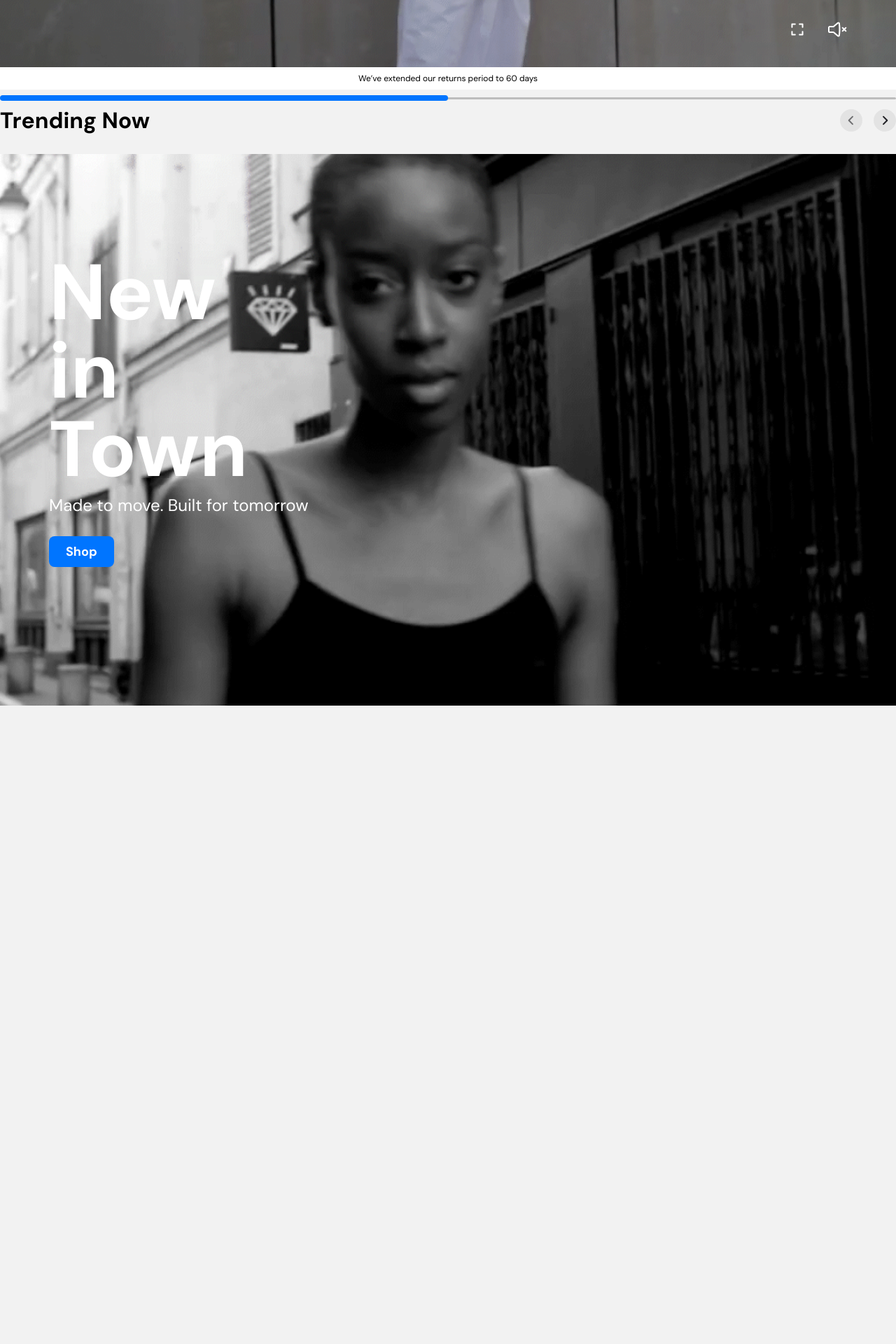
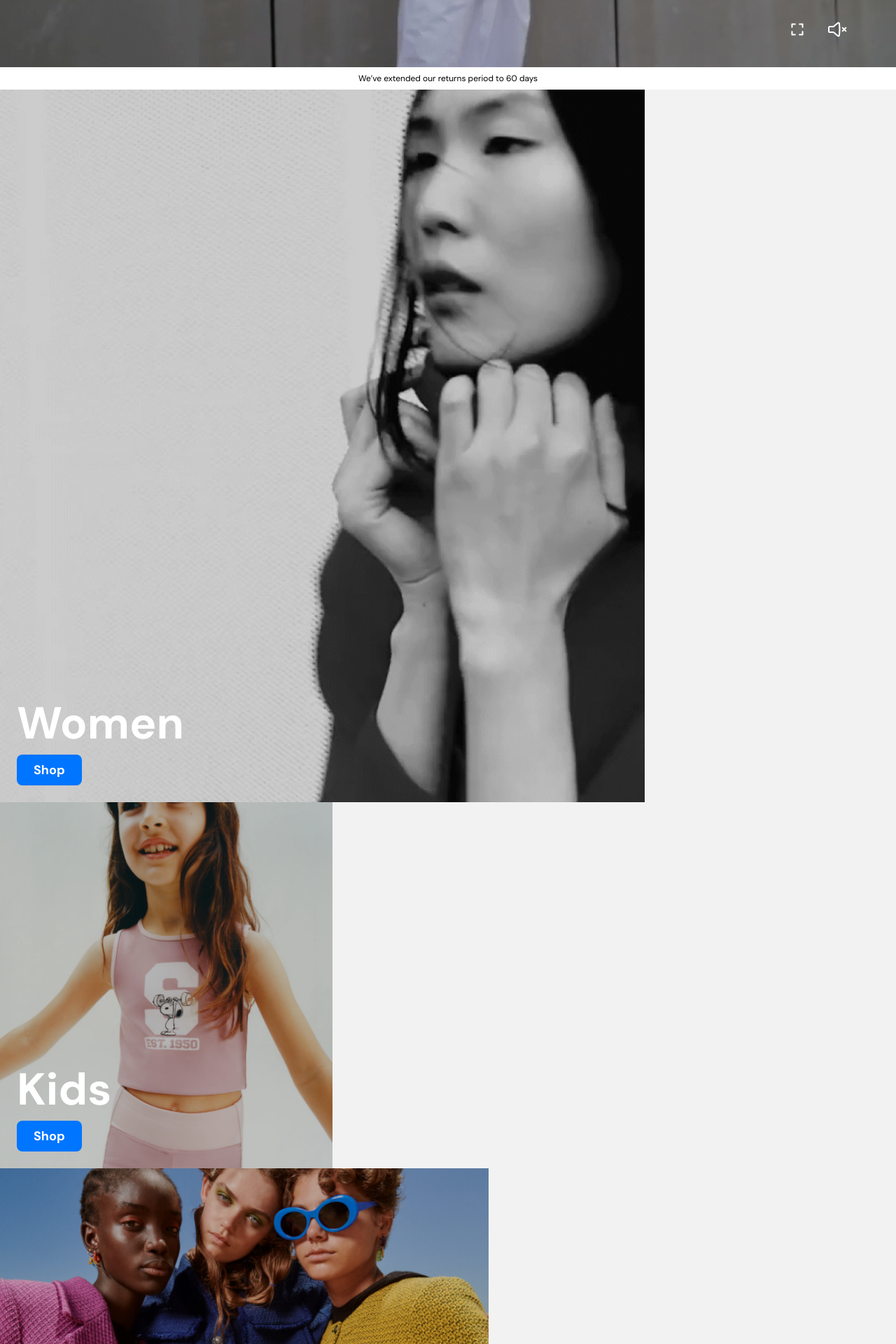
Before and after one commit to AndreyBaglai/layout, a React (Create React App) app: page / in a window 1280 px wide. Shown: the part 820-2740 px from the top of the page at 70% size. Before the commit the page ends 1828 px from the top, so only its background shows below. Built offline with nearby package versions, Linux system fonts and the light colour scheme.

Commit message:
fear: add Card component

```diff
--- /dev/null
+++ b/src/components/Card/index.tsx
@@ -0,0 +1,21 @@
+import React from 'react';
+import classNames from 'classnames';
+
+import Button from 'components/Button';
+
+import styles from './styles.module.scss';
+
+interface IProps {
+  size: 'small' | 'middle' | 'big';
+  imageSrc: string;
+  text: string;
+}
+
+const Card: React.FC<IProps> = ({ text, size, imageSrc }) => {
+  return <div className={classNames(styles.card, styles[size])} style={{backgroundImage: `url(${imageSrc}`}}>
+    <h3 className={styles.text}>{text}</h3>
+    <Button>Shop</Button>
+  </div>;
+};
+
+export default Card;
--- /dev/null
+++ b/src/components/Card/styles.module.scss
@@ -0,0 +1,33 @@
+.card {
+  display: flex;
+  flex-direction: column;
+  justify-content: flex-end;
+  align-items: flex-start;
+  background-repeat: no-repeat;
+  background-position: center center;
+  background-size: cover;
+  padding: 24px;
+
+  .text {
+    font-weight: bold;
+    font-size: 64px;
+    line-height: 64px;
+    color: #ffffff;
+    margin-bottom: 12px;
+  }
+}
+
+.small {
+  width: 427px;
+  height: 475px;
+}
+
+.middle {
+  width: 650px;
+  height: 515px;
+}
+
+.big {
+  width: 873px;
+  height: 970px;
+}
--- a/src/components/InputRange/index.tsx
+++ b/src/components/InputRange/index.tsx
@@ -3,7 +3,7 @@ import React from 'react';
 import styles from './styles.module.scss';
 
 const InputRange: React.FC = () => (
-  <input className={styles.range} type="range" min="1" max="2" value="1" />
+  <input className={styles.range} type="range" min="1" max="2" />
 );
 
 export default InputRange;
--- a/src/containers/Page/index.tsx
+++ b/src/containers/Page/index.tsx
@@ -4,10 +4,15 @@ import Header from 'components/Header';
 import Sample from 'components/Sample';
 import Divider from 'components/Divider';
 
-import imageTopBg from 'sources/images/top-bg.png';
-import imageBottomBg from 'sources/images/bottom-bg.png';
+import imageSrc1 from 'sources/images/top-bg.png';
+import imageSrc2 from 'sources/images/bottom-bg.png';
+import categoriesSrc1 from 'sources/images/categories-1.png';
+import categoriesSrc2 from 'sources/images/categories-2.png';
+import dontMissSrc1 from 'sources/images/dont-miss-1.png';
+
 import InputRange from 'components/InputRange';
 import SectionHeader from 'components/SectionHeader';
+import Card from 'components/Card';
 
 const Page: React.FC = () => {
   // const onClick = () => {
@@ -17,11 +22,25 @@ const Page: React.FC = () => {
   return (
     <>
       <Header />
-      <Sample title="New Collection" text="Inspired by city explorers. Made to move. Built for tomorrow" controls={true} imageBg={imageTopBg} />
+      <Sample
+        title="New Collection"
+        text="Inspired by city explorers. Made to move. Built for tomorrow"
+        controls={true}
+        imageBg={imageSrc1}
+      />
       <Divider text="We’ve extended our returns period to 60 days" />
-      <InputRange />
+      {/* <InputRange />
       <SectionHeader title="Trending Now" controls={true} />
-      <Sample title="New in Town" text="Made to move. Built for tomorrow" controls={false} imageBg={imageBottomBg} />
+      <SectionHeader title="Don't miss" controls={false} /> */}
+      <Card size="big" imageSrc={categoriesSrc1} text="Women" />
+      <Card size="small" imageSrc={categoriesSrc2} text="Kids" />
+      <Card size="middle" imageSrc={dontMissSrc1} text="Special Offer" />
+      <Sample
+        title="New in Town"
+        text="Made to move. Built for tomorrow"
+        controls={false}
+        imageBg={imageSrc2}
+      />
     </>
   );
 };
```
